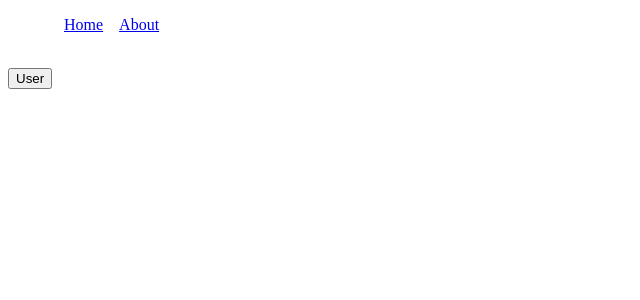
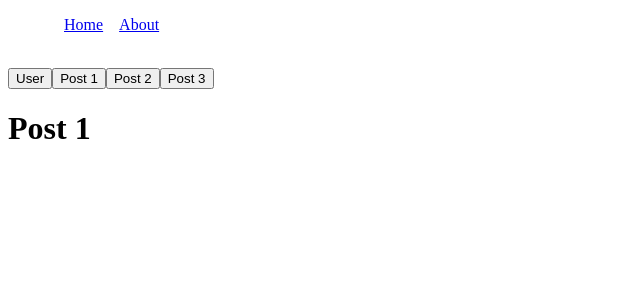
Before and after one commit to rajithaeyee/vue-router-geek, a Vue app: page /post/1 in a window 1280 px wide. Shown: the top 300 px of the page, without its empty margins (0-640 px from the left). Built offline with nearby package versions, Linux system fonts and the light colour scheme.

Commit message:
path params

```diff
--- a/src/App.vue
+++ b/src/App.vue
@@ -10,38 +10,45 @@
         </li>
       </ul>
     </nav>
-<br/>
+    <br />
     <button @click="selectUserHandler">User</button>
+    <button @click="selectPostHandler('1')">Post 1</button>
+    <button @click="selectPostHandler('2')">Post 2</button>
+    <button @click="selectPostHandler('3')">Post 3</button>
     <router-view></router-view>
   </div>
 </template>
 
 <script lang="ts">
-import { Component, Vue } from 'vue-property-decorator';
+import { Component, Vue } from "vue-property-decorator";
 
 @Component({
-  components: {
-  }
+  components: {}
 })
 export default class App extends Vue {
-    selectUserHandler(){
+  selectUserHandler() {
     const id = Math.floor(Math.random() * 10);
-    this.$router.push({ path: 'user', query: { id: id.toString() }})
+    this.$router.push({ name: "user", query: { id: id.toString() } });
+  }
+
+  selectPostHandler(id: string) {
+    this.$router.push({ name: "post", params: { id: id } });
   }
 }
 </script>
 
 <style lang="scss">
-.NavBar{
-  ul{
-    li{
+.NavBar {
+  ul {
+    li {
       display: inline-block;
-      padding-left:2vh;
+      padding-left: 2vh;
     }
   }
 
-.fade-enter-active, .fade-leave-active {
-  transition: opacity .5s;
+  .fade-enter-active,
+  .fade-leave-active {
+    transition: opacity 0.5s;
   }
   .fade-enter, .fade-leave-to /* .fade-leave-active below version 2.1.8 */ {
     opacity: 0;
--- a/src/router/index.ts
+++ b/src/router/index.ts
@@ -20,6 +20,11 @@ const routes = [
     path: '/user',
     name: 'user',
     component: () => import('../views/User.vue')
+  },
+  {
+    path: '/post/:id',
+    name: 'post',
+    component: () => import('../views/Post.vue')
   }
 ]
 
--- /dev/null
+++ b/src/views/Post.vue
@@ -0,0 +1,13 @@
+<template>
+  <div>
+    <h1><div>Post {{ $route.params.id}}</div></h1>
+  </div>
+</template>
+<script>
+
+export default {
+  name: 'post',
+  components: {
+  }
+}
+</script>
```
Lines whose indentation alone changed are shown as unchanged.
